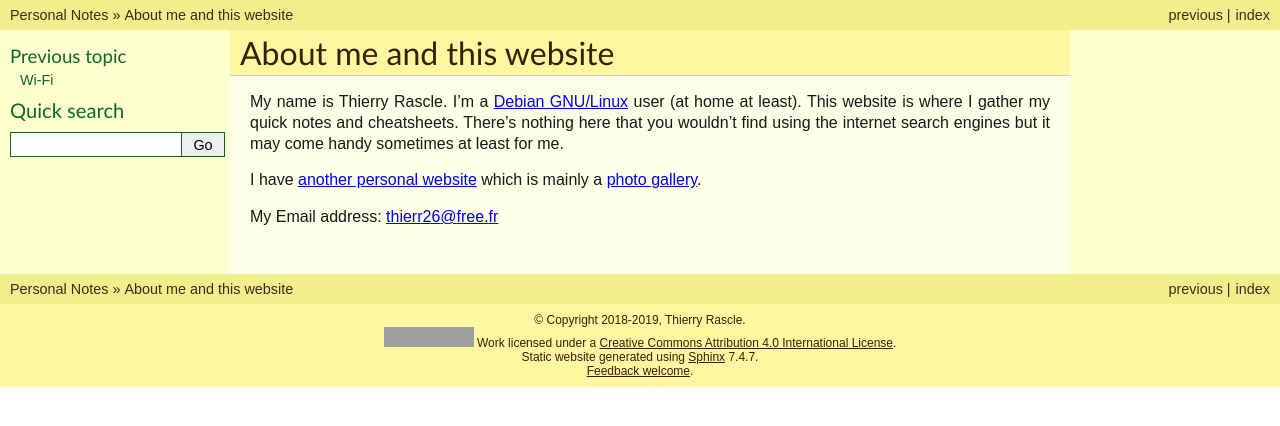
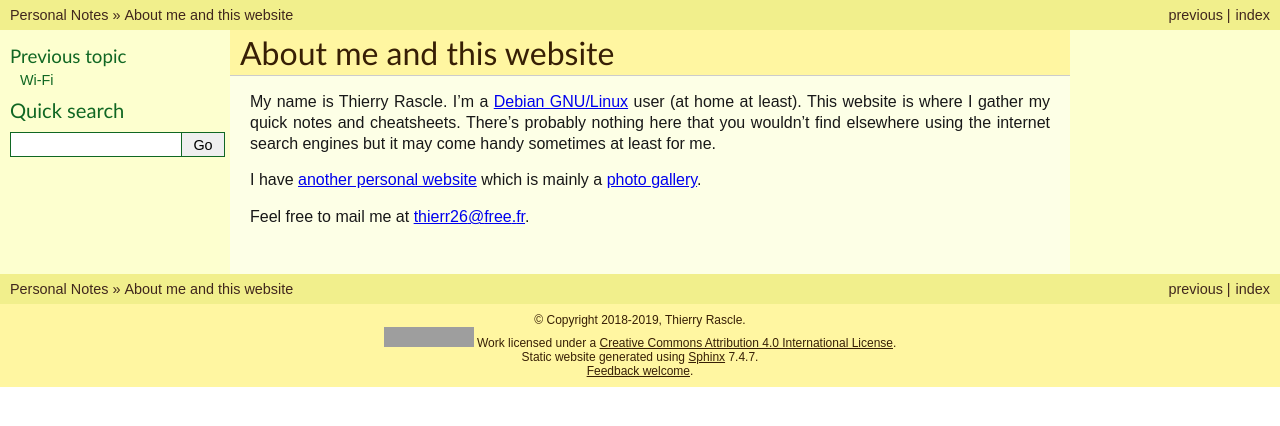
Before and after one commit to thierr26/thierr26_personal_notes_sphinx_sources, a Sphinx documentation site: the page built from source/about.rst, in a window 1280 px wide. Shown: the top 426 px of the page. Built offline with Sphinx 7.4.7, drawn with Linux system fonts in a browser that asks for light colours; grey boxes are pictures that could not be loaded.

Commit message:
Slightly change the About page

```diff
--- a/source/about.rst
+++ b/source/about.rst
@@ -6,10 +6,11 @@ About me and this website
 
 My name is Thierry Rascle. I'm a `Debian GNU/Linux <https://www.debian.org>`_
 user (at home at least). This website is where I gather my quick notes and
-cheatsheets. There's nothing here that you wouldn't find using the internet
-search engines but it may come handy sometimes at least for me.
+cheatsheets. There's probably nothing here that you wouldn't find elsewhere
+using the internet search engines but it may come handy sometimes at least for
+me.
 
 I have `another personal website <http://thierr26.free.fr>`_ which is mainly a
 `photo gallery <http://thierr26.free.fr/photo.php>`_.
 
-My Email address: `thierr26@free.fr <mailto:thierr26@free.fr>`_
+Feel free to mail me at `thierr26@free.fr <mailto:thierr26@free.fr>`_.
```
